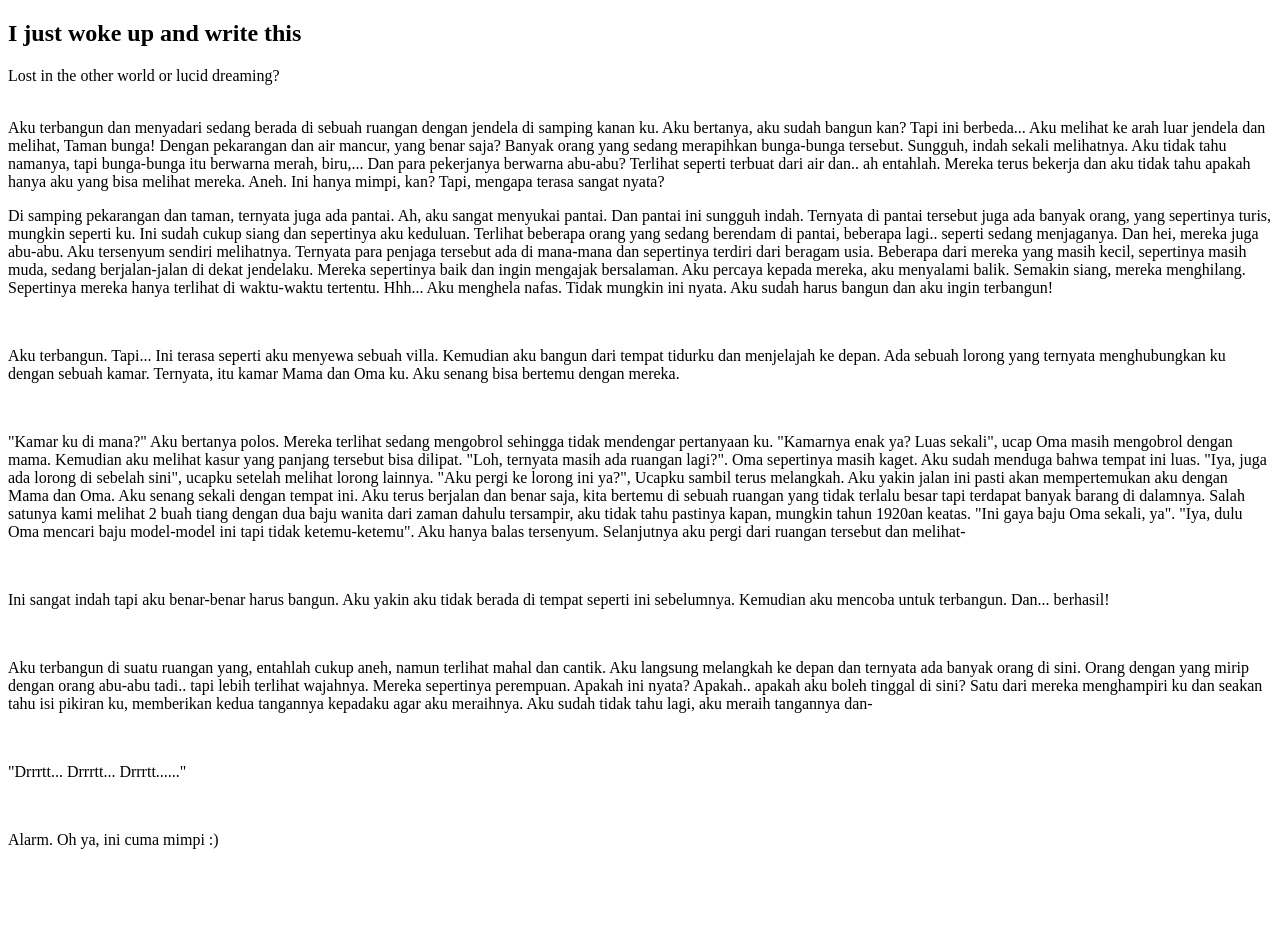
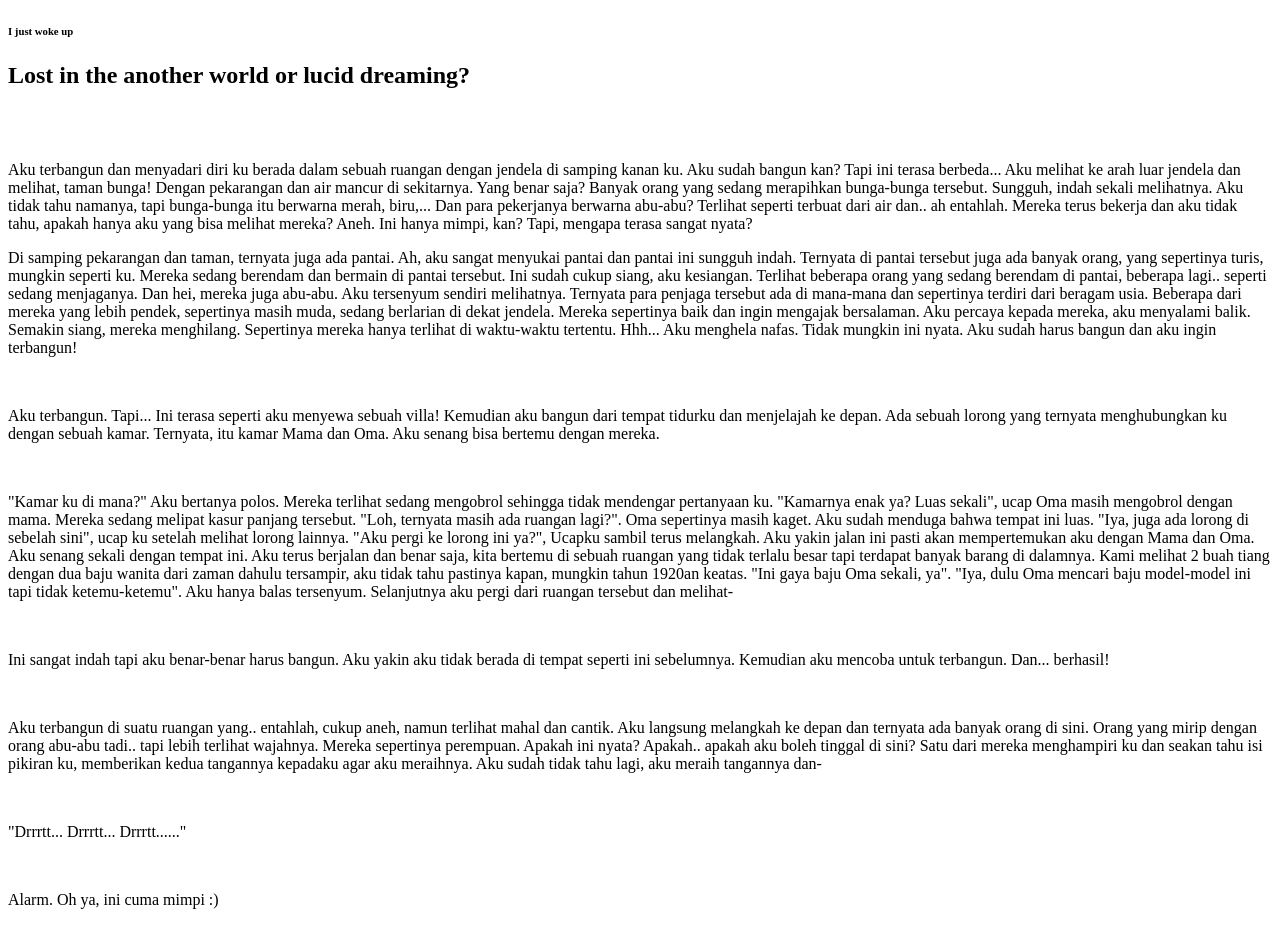
Before and after one commit to Snorlaxv/writings, a plain HTML site: page index.html in a window 1280 px wide. Before the commit the page ends 865 px from the top, so only its background shows below. Drawn offline with Linux system fonts and the light colour scheme.

Commit message:
Update index.html

```diff
--- a/index.html
+++ b/index.html
@@ -3,41 +3,40 @@
 <head></head>
 <body>
 
-<h2> I just woke up and write this
-</h2>
+<h6> I just woke up
+</h6>
 <body>
-Lost in the other world or lucid dreaming?
+  <h2>Lost in the another world or lucid dreaming?</h2>
 <br>
 <br>
 <left>
   <p align="justify">
-<p>Aku terbangun dan menyadari sedang berada di sebuah ruangan dengan jendela di samping kanan ku. Aku bertanya, aku sudah bangun kan? Tapi ini berbeda...
-Aku melihat ke arah luar jendela dan melihat,
-Taman bunga! Dengan pekarangan dan air mancur, yang benar saja?
+<p>Aku terbangun dan menyadari diri ku berada dalam sebuah ruangan dengan jendela di samping kanan ku. Aku sudah bangun kan? Tapi ini terasa berbeda...
+Aku melihat ke arah luar jendela dan melihat, taman bunga! Dengan pekarangan dan air mancur di sekitarnya. Yang benar saja?
 Banyak orang yang sedang merapihkan bunga-bunga tersebut. Sungguh, indah sekali melihatnya. Aku tidak tahu namanya, tapi bunga-bunga itu berwarna merah, biru,... Dan para pekerjanya berwarna abu-abu? Terlihat seperti terbuat dari air dan.. ah entahlah.
-Mereka terus bekerja dan aku tidak tahu apakah hanya aku yang bisa melihat mereka.
+Mereka terus bekerja dan aku tidak tahu, apakah hanya aku yang bisa melihat mereka?
 Aneh. Ini hanya mimpi, kan? Tapi, mengapa terasa sangat nyata? </p>
 <p>
-Di samping pekarangan dan taman, ternyata juga ada pantai. Ah, aku sangat menyukai pantai. Dan pantai ini sungguh indah.
-Ternyata di pantai tersebut juga ada banyak orang, yang sepertinya turis, mungkin seperti ku. Ini sudah cukup siang dan sepertinya aku keduluan.
+Di samping pekarangan dan taman, ternyata juga ada pantai. Ah, aku sangat menyukai pantai dan pantai ini sungguh indah.
+Ternyata di pantai tersebut juga ada banyak orang, yang sepertinya turis, mungkin seperti ku. Mereka sedang berendam dan bermain di pantai tersebut. Ini sudah cukup siang, aku kesiangan.
 Terlihat beberapa orang yang sedang berendam di pantai, beberapa lagi.. seperti sedang menjaganya. Dan hei, mereka juga abu-abu. Aku tersenyum sendiri melihatnya.
-Ternyata para penjaga tersebut ada di mana-mana dan sepertinya terdiri dari beragam usia. Beberapa dari mereka yang masih kecil, sepertinya masih muda, sedang berjalan-jalan di dekat jendelaku. Mereka sepertinya baik dan ingin mengajak bersalaman. Aku percaya kepada mereka, aku menyalami balik. Semakin siang, mereka menghilang. Sepertinya mereka hanya terlihat di waktu-waktu tertentu.
+Ternyata para penjaga tersebut ada di mana-mana dan sepertinya terdiri dari beragam usia. Beberapa dari mereka yang lebih pendek, sepertinya masih muda, sedang berlarian di dekat jendela. Mereka sepertinya baik dan ingin mengajak bersalaman. Aku percaya kepada mereka, aku menyalami balik. Semakin siang, mereka menghilang. Sepertinya mereka hanya terlihat di waktu-waktu tertentu.
 Hhh... Aku menghela nafas. Tidak mungkin ini nyata. Aku sudah harus bangun dan aku ingin terbangun!</P>
 <br><p>
 Aku terbangun. Tapi...
-Ini terasa seperti aku menyewa sebuah villa.
-Kemudian aku bangun dari tempat tidurku dan menjelajah ke depan. Ada sebuah lorong yang ternyata menghubungkan ku dengan sebuah kamar. Ternyata, itu kamar Mama dan Oma ku. Aku senang bisa bertemu dengan mereka.
+Ini terasa seperti aku menyewa sebuah villa!
+Kemudian aku bangun dari tempat tidurku dan menjelajah ke depan. Ada sebuah lorong yang ternyata menghubungkan ku dengan sebuah kamar. Ternyata, itu kamar Mama dan Oma. Aku senang bisa bertemu dengan mereka.
 </p><br>
 <p>"Kamar ku di mana?" Aku bertanya polos.
 Mereka terlihat sedang mengobrol sehingga tidak mendengar pertanyaan ku.
-"Kamarnya enak ya? Luas sekali", ucap Oma masih mengobrol dengan mama. Kemudian aku melihat kasur yang panjang tersebut bisa dilipat. "Loh, ternyata masih ada ruangan lagi?". Oma sepertinya masih kaget. Aku sudah menduga bahwa tempat ini luas. "Iya, juga ada lorong di sebelah sini", ucapku setelah melihat lorong lainnya. "Aku pergi ke lorong ini ya?", Ucapku sambil terus melangkah.
+"Kamarnya enak ya? Luas sekali", ucap Oma masih mengobrol dengan mama. Mereka sedang melipat kasur panjang tersebut. "Loh, ternyata masih ada ruangan lagi?". Oma sepertinya masih kaget. Aku sudah menduga bahwa tempat ini luas. "Iya, juga ada lorong di sebelah sini", ucap ku setelah melihat lorong lainnya. "Aku pergi ke lorong ini ya?", Ucapku sambil terus melangkah.
 Aku yakin jalan ini pasti akan mempertemukan aku dengan Mama dan Oma. Aku senang sekali dengan tempat ini.
-Aku terus berjalan dan benar saja, kita bertemu di sebuah ruangan yang tidak terlalu besar tapi terdapat banyak barang di dalamnya. Salah satunya kami melihat 2 buah tiang dengan dua baju wanita dari zaman dahulu tersampir, aku tidak tahu pastinya kapan, mungkin tahun 1920an keatas. "Ini gaya baju Oma sekali, ya". "Iya, dulu Oma mencari baju model-model ini tapi tidak ketemu-ketemu". Aku hanya balas tersenyum.
+Aku terus berjalan dan benar saja, kita bertemu di sebuah ruangan yang tidak terlalu besar tapi terdapat banyak barang di dalamnya. Kami melihat 2 buah tiang dengan dua baju wanita dari zaman dahulu tersampir, aku tidak tahu pastinya kapan, mungkin tahun 1920an keatas. "Ini gaya baju Oma sekali, ya". "Iya, dulu Oma mencari baju model-model ini tapi tidak ketemu-ketemu". Aku hanya balas tersenyum.
 Selanjutnya aku pergi dari ruangan tersebut dan melihat-
 </p><br>
 <p>Ini sangat indah tapi aku benar-benar harus bangun. Aku yakin aku tidak berada di tempat seperti ini sebelumnya. Kemudian aku mencoba untuk terbangun. Dan... berhasil!
 </p><br>
-<p>Aku terbangun di suatu ruangan yang, entahlah cukup aneh, namun terlihat mahal dan cantik. Aku langsung melangkah ke depan dan ternyata ada banyak orang di sini. Orang dengan yang mirip dengan orang abu-abu tadi.. tapi lebih terlihat wajahnya. Mereka sepertinya perempuan.
+<p>Aku terbangun di suatu ruangan yang.. entahlah, cukup aneh, namun terlihat mahal dan cantik. Aku langsung melangkah ke depan dan ternyata ada banyak orang di sini. Orang yang mirip dengan orang abu-abu tadi.. tapi lebih terlihat wajahnya. Mereka sepertinya perempuan.
 Apakah ini nyata? Apakah.. apakah aku boleh tinggal di sini?
 Satu dari mereka menghampiri ku dan seakan tahu isi pikiran ku, memberikan kedua tangannya kepadaku agar aku meraihnya.
 Aku sudah tidak tahu lagi, aku meraih tangannya  dan-
```
